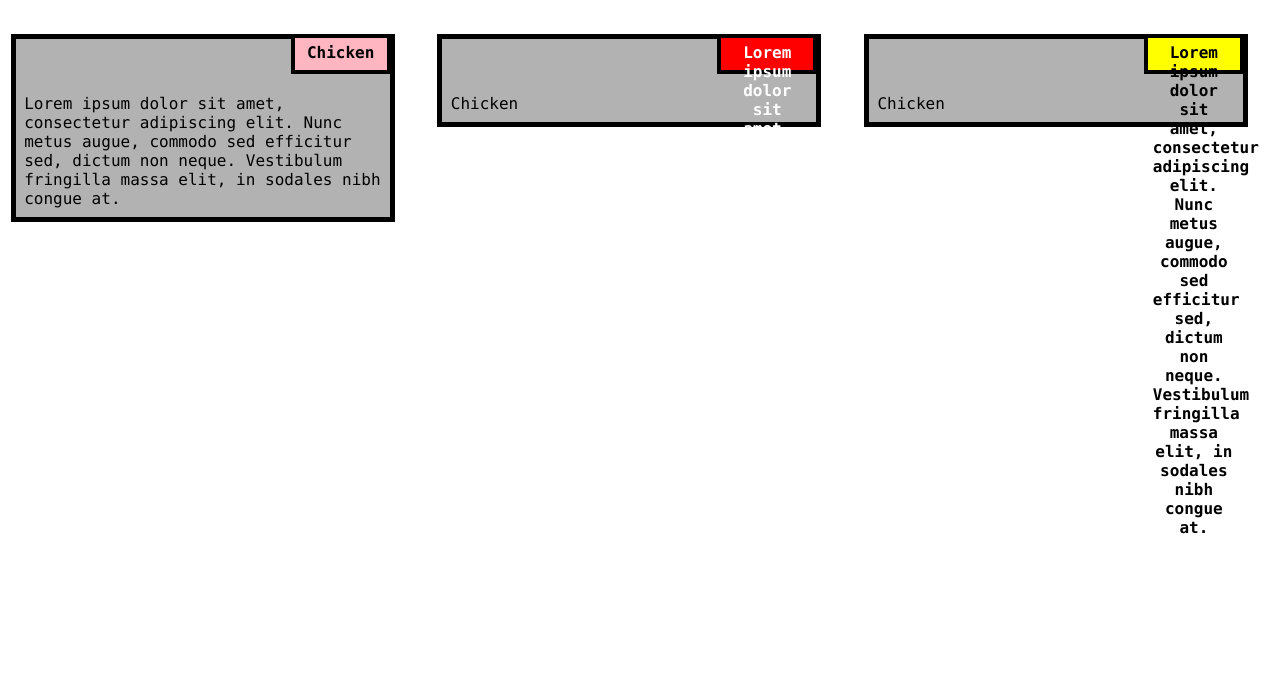
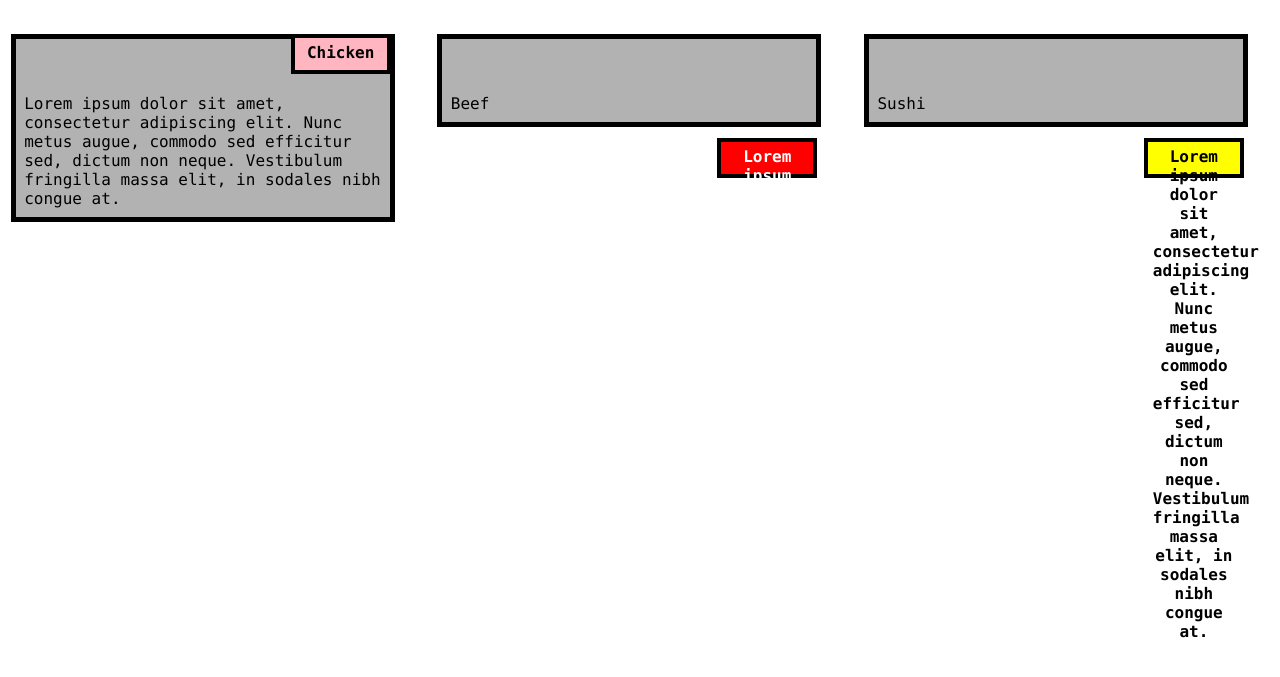
Before and after one commit to ahaditi/BDA-project, a plain HTML site: page index.html in a window 1280 px wide. Shown: the part 113-790 px from the top of the page. Drawn offline with Linux system fonts and the light colour scheme.

Commit message:
Update index.html

```diff
--- a/index.html
+++ b/index.html
@@ -27,15 +27,15 @@
 
       <div class="col-lg-4 col-md-6 col-sm-12">
         <div class="box">
-        <p class="content-name name2">Lorem ipsum dolor sit amet, consectetur adipiscing elit. Nunc metus augue, commodo sed efficitur sed, dictum non neque. Vestibulum fringilla massa elit, in sodales nibh congue at.</p>
-        <p class="content">Chicken</p>
+        <p class="content">Beef</p>
+          <p class="content-name name2">Lorem ipsum dolor sit amet, consectetur adipiscing elit. Nunc metus augue, commodo sed efficitur sed, dictum non neque. Vestibulum fringilla massa elit, in sodales nibh congue at.</p>
       </div>
      </div>
 
       <div class="col-lg-4 col-md-6 col-sm-12" id="container">
         <div class="box">
+        <p class="content">Sushi</p>
         <p class="content-name name3">Lorem ipsum dolor sit amet, consectetur adipiscing elit. Nunc metus augue, commodo sed efficitur sed, dictum non neque. Vestibulum fringilla massa elit, in sodales nibh congue at.</p>
-        <p class="content">Chicken</p>
       </div>
      </div>
     </div>
```
